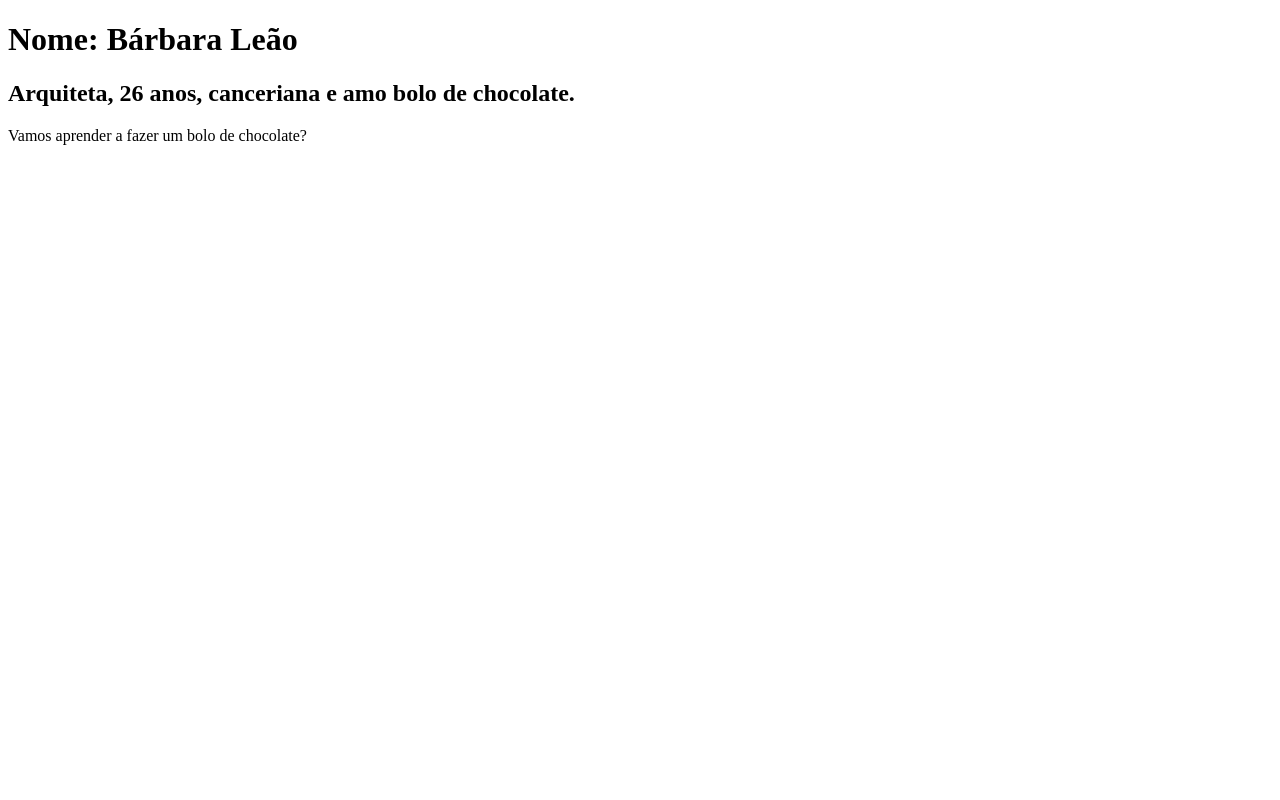
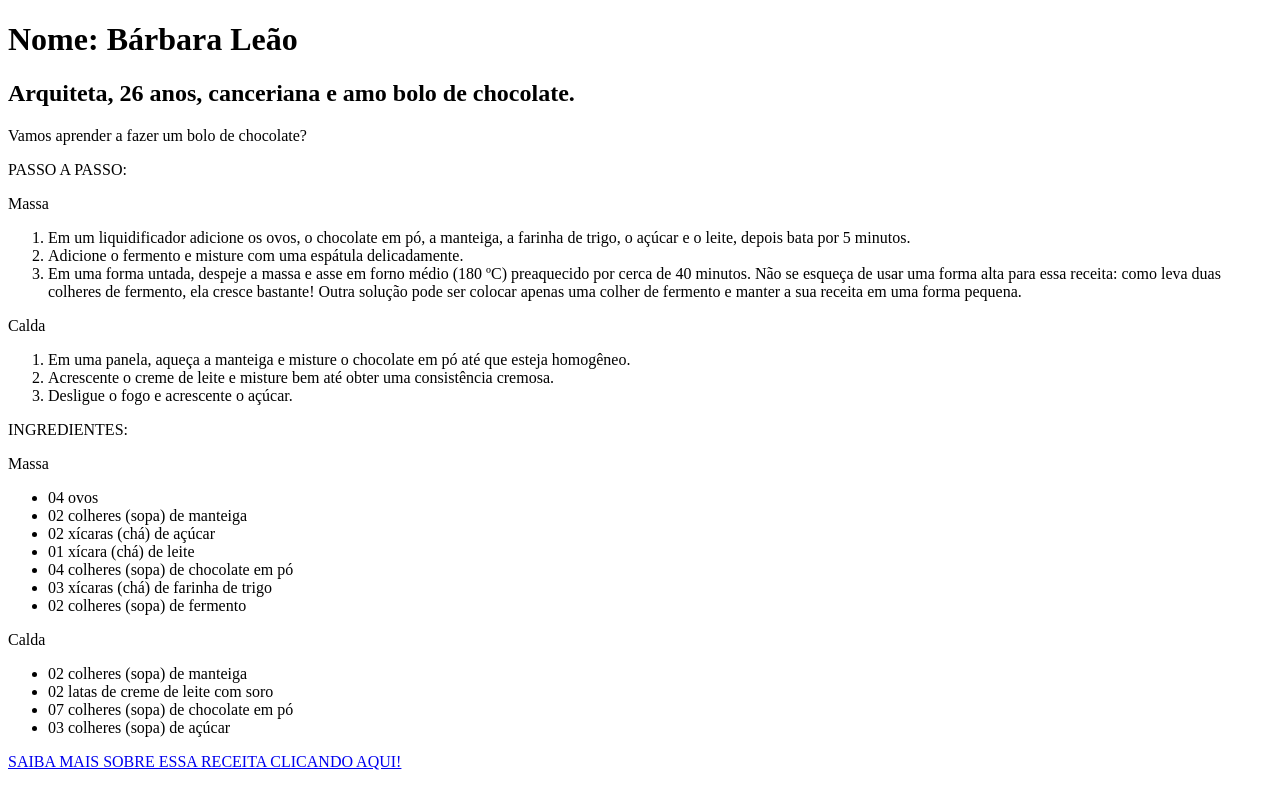
Before and after one commit to barbara-leaoo/desafio01, a plain HTML site: page index.html in a window 1280 px wide. Drawn offline with Linux system fonts and the light colour scheme.

Commit message:
Receita na primeira section

```diff
--- a/index.html
+++ b/index.html
@@ -18,7 +18,42 @@
     <main>
         <section>
             <p>Vamos aprender a fazer um bolo de chocolate?</p>
-
+            <p>PASSO A PASSO:</p>
+            <p>Massa</p>
+            <ol>
+                <li>Em um liquidificador adicione os ovos, o chocolate em pó, a manteiga, a farinha de trigo, o açúcar e
+                    o leite, depois bata por 5 minutos.</li>
+                <li>Adicione o fermento e misture com uma espátula delicadamente.</li>
+                <li>Em uma forma untada, despeje a massa e asse em forno médio (180 ºC) preaquecido por cerca de 40
+                    minutos. Não se esqueça de usar uma forma alta para essa receita: como leva duas colheres de
+                    fermento, ela cresce bastante! Outra solução pode ser colocar apenas uma colher de fermento e manter
+                    a sua receita em uma forma pequena.</li>
+            </ol>
+            <P>Calda</P>
+            <ol>
+                <li>Em uma panela, aqueça a manteiga e misture o chocolate em pó até que esteja homogêneo.</li>
+                <li>Acrescente o creme de leite e misture bem até obter uma consistência cremosa.</li>
+                <li>Desligue o fogo e acrescente o açúcar.</li>
+            </ol>
+            <p>INGREDIENTES:</p>
+            <p>Massa</p>
+            <ul>
+                <li>04 ovos</li>
+                <li>02 colheres (sopa) de manteiga</li>
+                <li>02 xícaras (chá) de açúcar</li>
+                <li>01 xícara (chá) de leite</li>
+                <li>04 colheres (sopa) de chocolate em pó</li>
+                <li>03 xícaras (chá) de farinha de trigo</li>
+                <li>02 colheres (sopa) de fermento</li>
+            </ul>
+            <p>Calda</p>
+            <ul>
+                <li>02 colheres (sopa) de manteiga</li>
+                <li>02 latas de creme de leite com soro</li>
+                <li>07 colheres (sopa) de chocolate em pó</li>
+                <li>03 colheres (sopa) de açúcar</li>
+            </ul>
+            <a href="https://www.tudogostoso.com.br/receita/62547-a-melhor-receita-de-bolo-de-chocolate.html">SAIBA MAIS SOBRE ESSA RECEITA CLICANDO AQUI!</a>
         </section>
     </main>
 </body>
```
